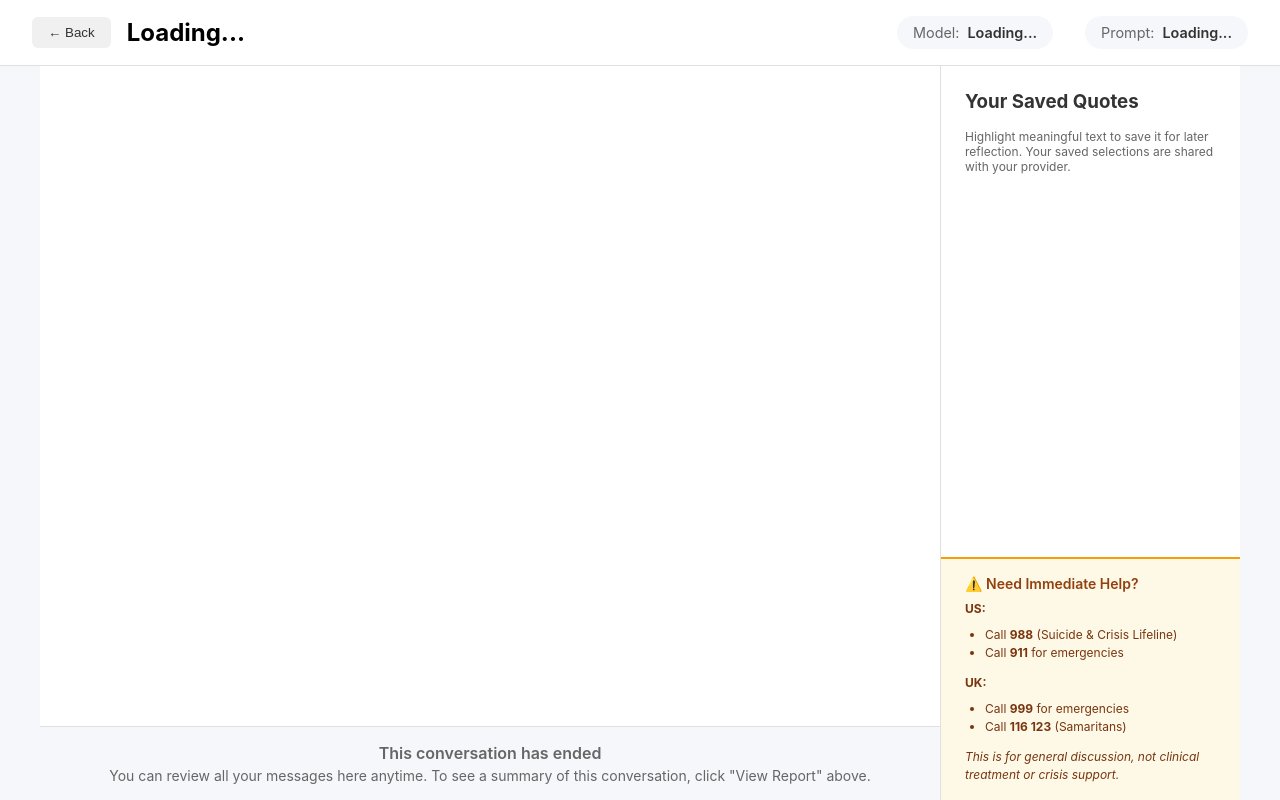
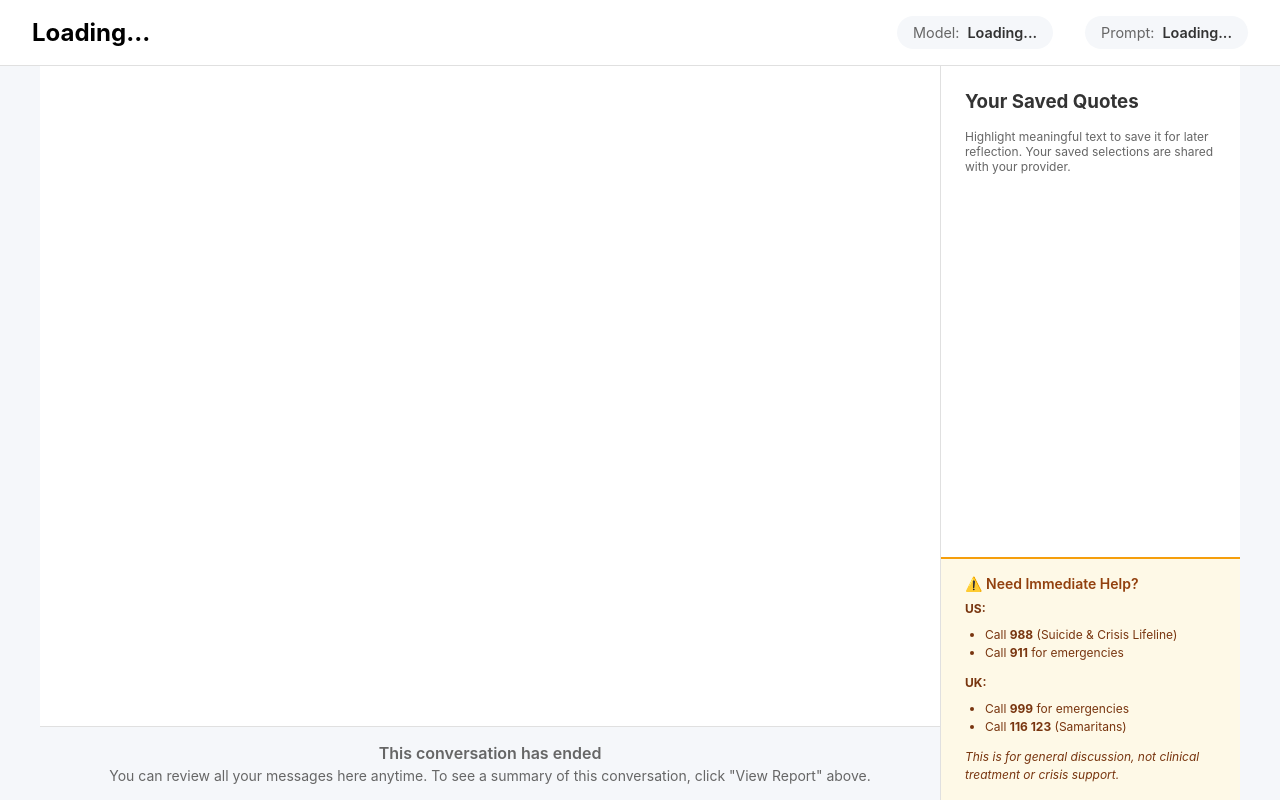
Before and after one commit to khaihtruong/cosmos, a Python web app: template templates/conversation.html in a window 1280 px wide. Run offline with Jinja, Linux system fonts and the light colour scheme; the template is opened without the code that fills it, so the values that code supplies are empty; some libraries are stand-ins or nearby versions.

Commit message:
fix: Remove non-functional back button from conversation page

```diff
--- a/templates/conversation.html
+++ b/templates/conversation.html
@@ -33,16 +33,6 @@
             display: flex;
             align-items: center;
             gap: 1rem;
-        }
-
-        .back-btn {
-            padding: 0.5rem 1rem;
-            background: #f0f0f0;
-            border: none;
-            border-radius: 6px;
-            cursor: pointer;
-            font-weight: 500;
-            color: #333;
         }
 
         .conversation-info {
@@ -426,7 +416,6 @@
 <body>
     <div class="header">
         <div class="header-left">
-            <button class="back-btn" onclick="goBack()">← Back</button>
             <h2 id="conversationTitle">Loading...</h2>
         </div>
         <div class="conversation-info">
@@ -1082,10 +1071,6 @@
             countdownInterval = setInterval(updateTimer, 1000);
         }
 
-        function goBack() {
-            window.location.href = '/dashboard';
-        }
-
         async function viewWindowReport() {
             if (!windowId) {
                 showError('No report available for this conversation');
```
